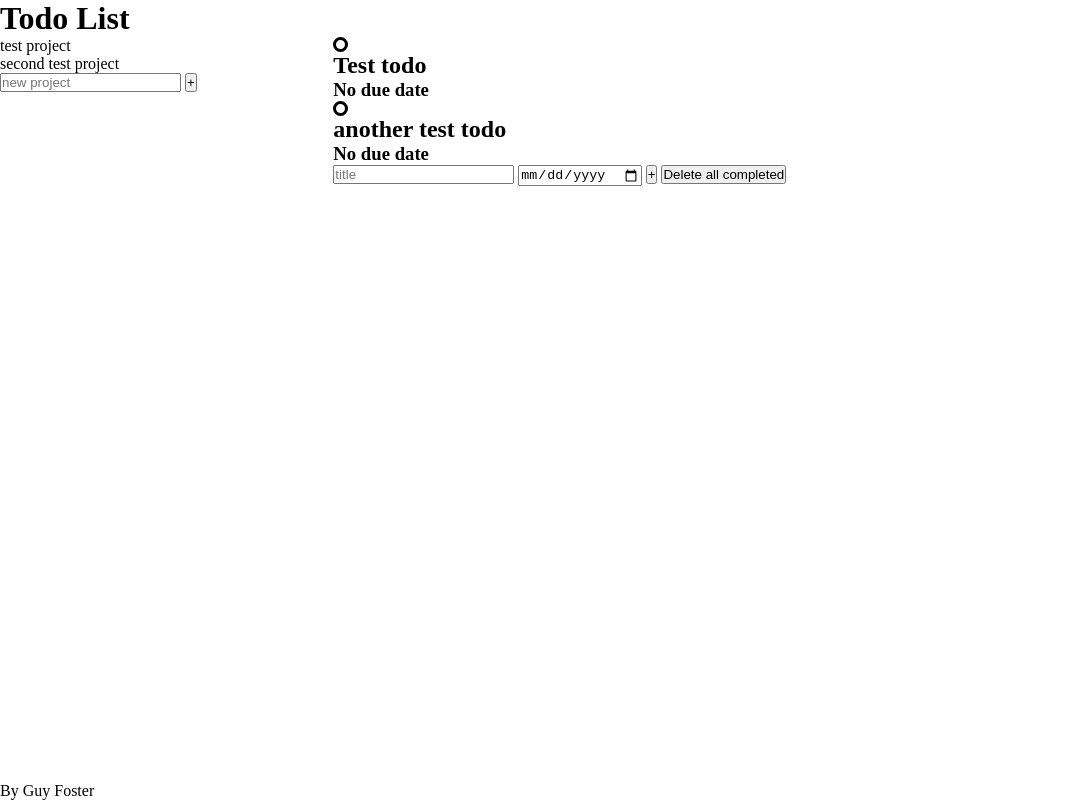
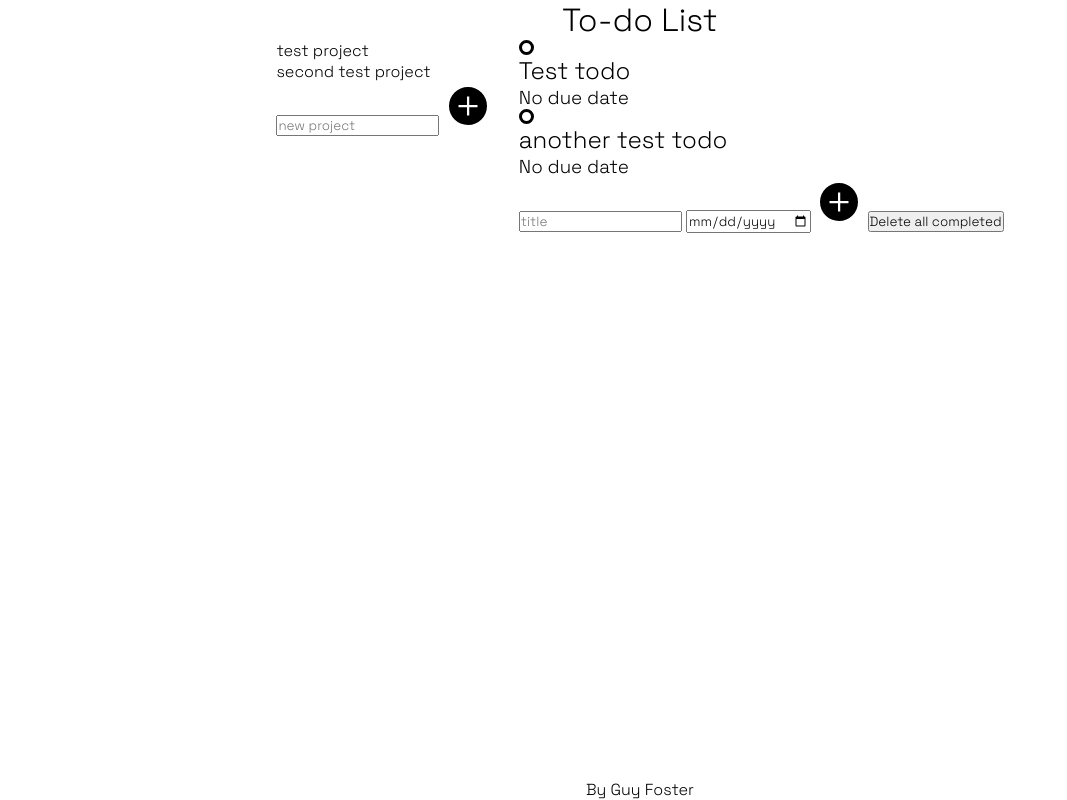
Before and after one commit to guyfoz77/todo-list, a website built with webpack: page dist/index.html in a window 1280 px wide. Shown: the whole page, without its empty margins (0-1067 px from the left). Built offline with nearby package versions, Linux system fonts and the light colour scheme.

Commit message:
Add font and symbols api

```diff
--- a/dist/index.html
+++ b/dist/index.html
@@ -6,10 +6,17 @@
     <title>ToDo List</title>
     <script type="module" src="main.js"></script>
     <link rel="stylesheet" href="style.css">
+
+    <!-- Fonts -->
+    <link rel="preconnect" href="https://fonts.googleapis.com">
+    <link rel="preconnect" href="https://fonts.gstatic.com" crossorigin>
+    <link href="https://fonts.googleapis.com/css2?family=Space+Grotesk:wght@300;400&display=swap" rel="stylesheet">
+    <!-- Icons -->
+    <link href="https://fonts.googleapis.com/css2?family=Material+Symbols+Outlined:opsz,wght,FILL,GRAD@48,300,1,0" rel="stylesheet" />
 </head>
 <body>
     <header>
-        <h1>Todo List</h1>
+        <h1>To-do List</h1>
     </header>
     <main>
         <div class="navMenu">
@@ -22,7 +29,7 @@
                         placeholder="new project"
                         aria-label="New project"
                     />
-                    <button class="newProjectButton" aria-label="create new project button">+</button>
+                    <input type="image" class="newProjectButton" aria-label="Add new project" src="../src/img/add_circle_FILL1_wght300_GRAD0_opsz48.svg">
                 </form>
             </div>
         </div>
@@ -40,7 +47,7 @@
                     class="newTodoDate"
                     aria-label="newTodoDate"
                 />
-                <button class="newTodoButton">+</button>
+                <input type="image" class="newTodoButton" aria-label="Add new project" src="../src/img/add_circle_FILL1_wght300_GRAD0_opsz48.svg">
                 <button class="deleteComplete">Delete all completed</button>
             </form>
         </div>
--- a/dist/style.css
+++ b/dist/style.css
@@ -1,4 +1,9 @@
+:root {
+    --mainFont: 'Space Grotesk', sans-serif;
+}
 * {
+    font-family: var(--mainFont);
+    font-weight: 300;
     margin: 0;
     padding: 0;
     box-sizing: border-box;
@@ -12,10 +17,11 @@ body {
 body {
     display: flex;
     flex-direction: column;
+    align-items: center;
 }
 main {
     display: grid;
-    max-width: 1000px;
+    max-width: 800px;
     grid-template-columns: 1fr 2fr;
     flex: 1;
 }
```
Also changed, not shown: src/img/add_circle_FILL1_wght300_GRAD0_opsz48.svg (added).
